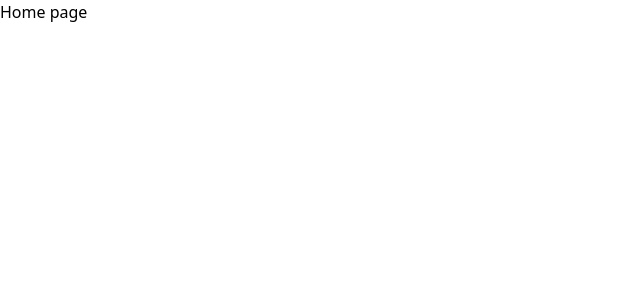
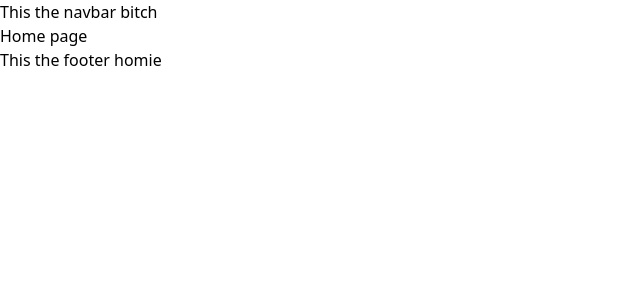
Before and after one commit to CamiloPitta/ER_Test, a React (Vite) app: page / in a window 1280 px wide. Shown: the top 300 px of the page, without its empty margins (0-640 px from the left). Built offline with nearby package versions, Linux system fonts and the light colour scheme.

Commit message:
Navbar - Footer setting

```diff
--- /dev/null
+++ b/src/Layouts/RootLayout.tsx
@@ -0,0 +1,18 @@
+import { ReactNode, FC, PropsWithChildren } from "react"
+import { Navbar, Footer } from '../Components';
+
+
+const RootLayout: FC<PropsWithChildren> = ({ children }) => {
+
+    return (
+        <>
+            <Navbar />
+            <main>
+                {children}
+            </main>
+            <Footer />
+        </>
+    )
+}
+
+export default RootLayout
--- /dev/null
+++ b/src/Layouts/index.ts
@@ -0,0 +1,5 @@
+import RootLayout from "./RootLayout";
+
+export{
+    RootLayout
+}
--- a/src/Views/Home.tsx
+++ b/src/Views/Home.tsx
@@ -1,10 +1,10 @@
-import React from 'react'
+import { RootLayout } from "../Layouts"
 
 const Home = () => {
   return (
-    <div>
+    <RootLayout>
       <h1>Home page</h1>
-    </div>
+    </RootLayout>
   )
 }
 
--- a/src/Views/ProductDetail.tsx
+++ b/src/Views/ProductDetail.tsx
@@ -1,9 +1,11 @@
+import { RootLayout } from "../Layouts"
 
 const ProductDetail = () => {
   return (
-    <div>
-      <h1>Product Detail</h1>
-    </div>
+    <RootLayout>
+        <h1>Product Detail</h1>
+    </RootLayout>
+
   )
 }
 
--- a/src/Views/Products.tsx
+++ b/src/Views/Products.tsx
@@ -1,9 +1,12 @@
+import { RootLayout } from "../Layouts"
 
 const Products = () => {
   return (
-    <div>
-      <h1>Products</h1>
-    </div>
+    <RootLayout>
+        <h1>Products</h1>
+    </RootLayout>
+
+
   )
 }
 
```
